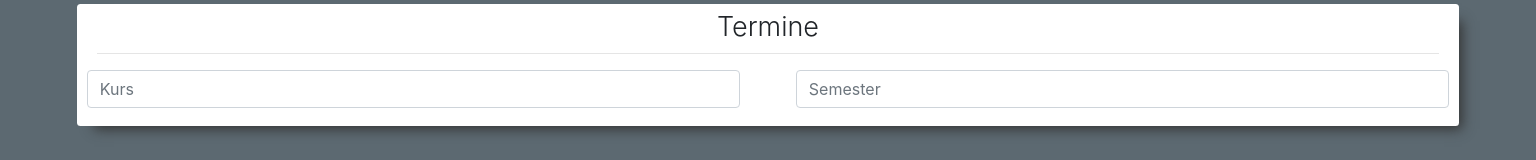
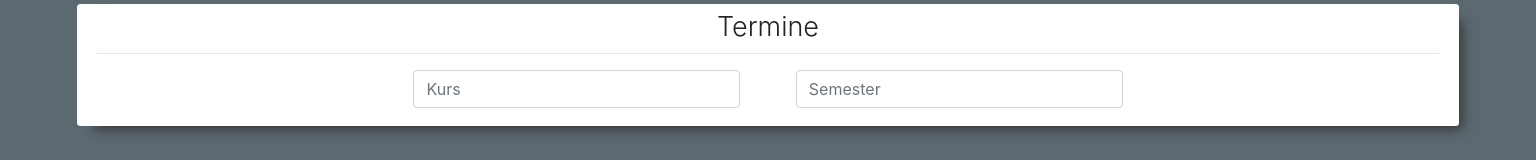
Before and after one commit to PhilippStraub/organizer, a React (Create React App) app: page /kurse in a window 1536 px wide. Shown: the part 174-334 px from the top of the page. Built offline with nearby package versions, Linux system fonts and the light colour scheme.

Commit message:
Anpassung css bei Kurse

```diff
--- a/src/kurse.css
+++ b/src/kurse.css
@@ -62,6 +62,19 @@
     padding-left: 0;
 }
 
+@media (min-width: 1300px){
+    #inputKurs{
+        width: 50%;
+        float: right;
+    }
+
+    #inputSemester{
+        width: 50%;
+        float: left;
+    }
+}
+
+
 @media (max-width: 600px) {
     #kurs{
         width: 100%;
@@ -81,4 +94,5 @@
         margin-top: 0;
     }
 
+
   }
--- a/src/kurse.js
+++ b/src/kurse.js
@@ -49,10 +49,10 @@ class Kurse extends React.Component{
                     <form>
                         <div className="row">
                             <div className="col" id="searchKurs">
-                                <input type="text" className="form-control" name="kurs" placeholder="Kurs" />
+                                <input type="text" className="form-control" name="kurs" placeholder="Kurs" id="inputKurs" />
                             </div>
                             <div className="col" id="searchSemester">
-                            <   input type="text" className="form-control" name="semester" placeholder="Semester" />
+                            <   input type="text" className="form-control" name="semester" placeholder="Semester" id="inputSemester" />
                             </div>
                         </div>
                     </form>
```
